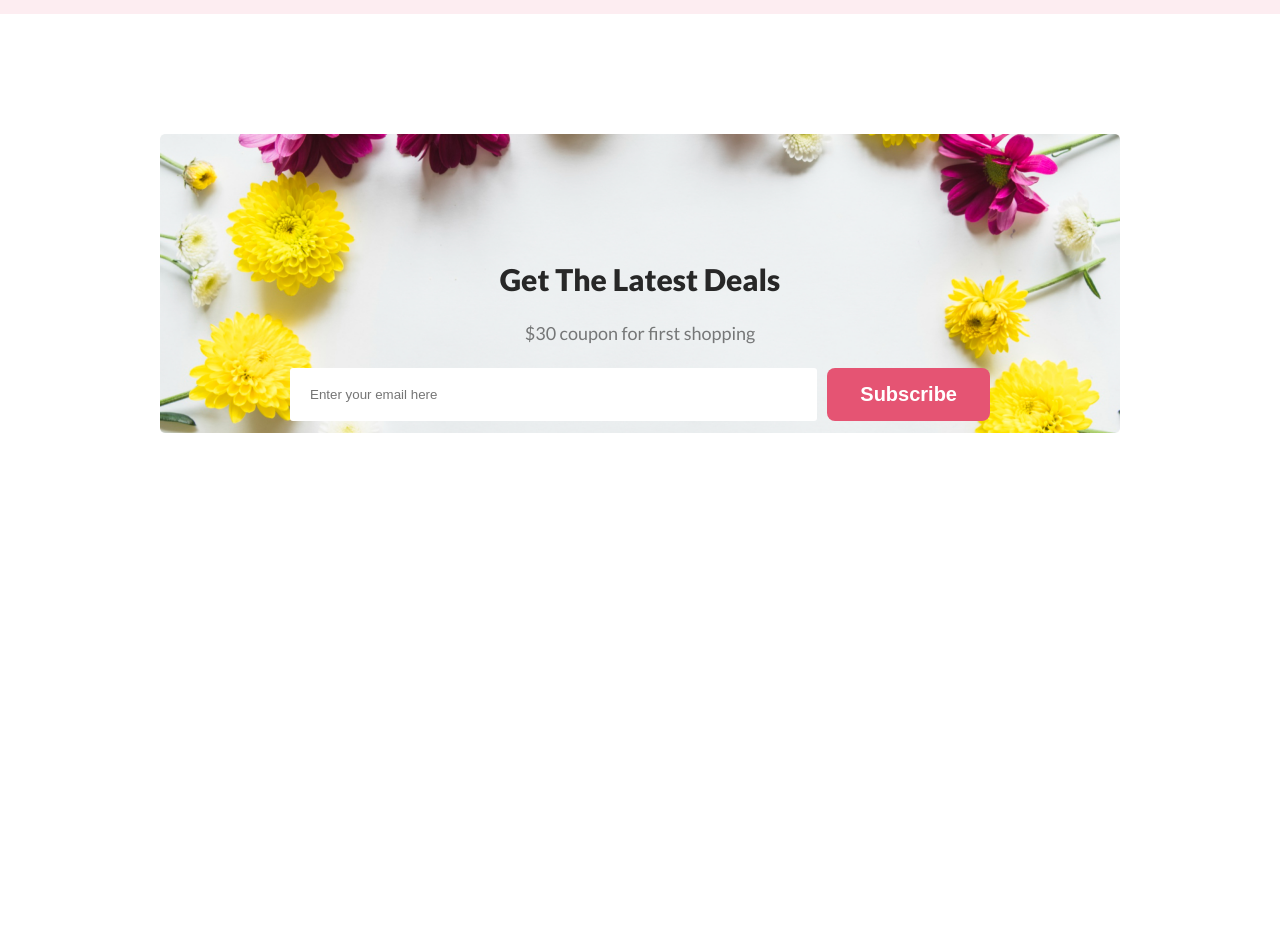
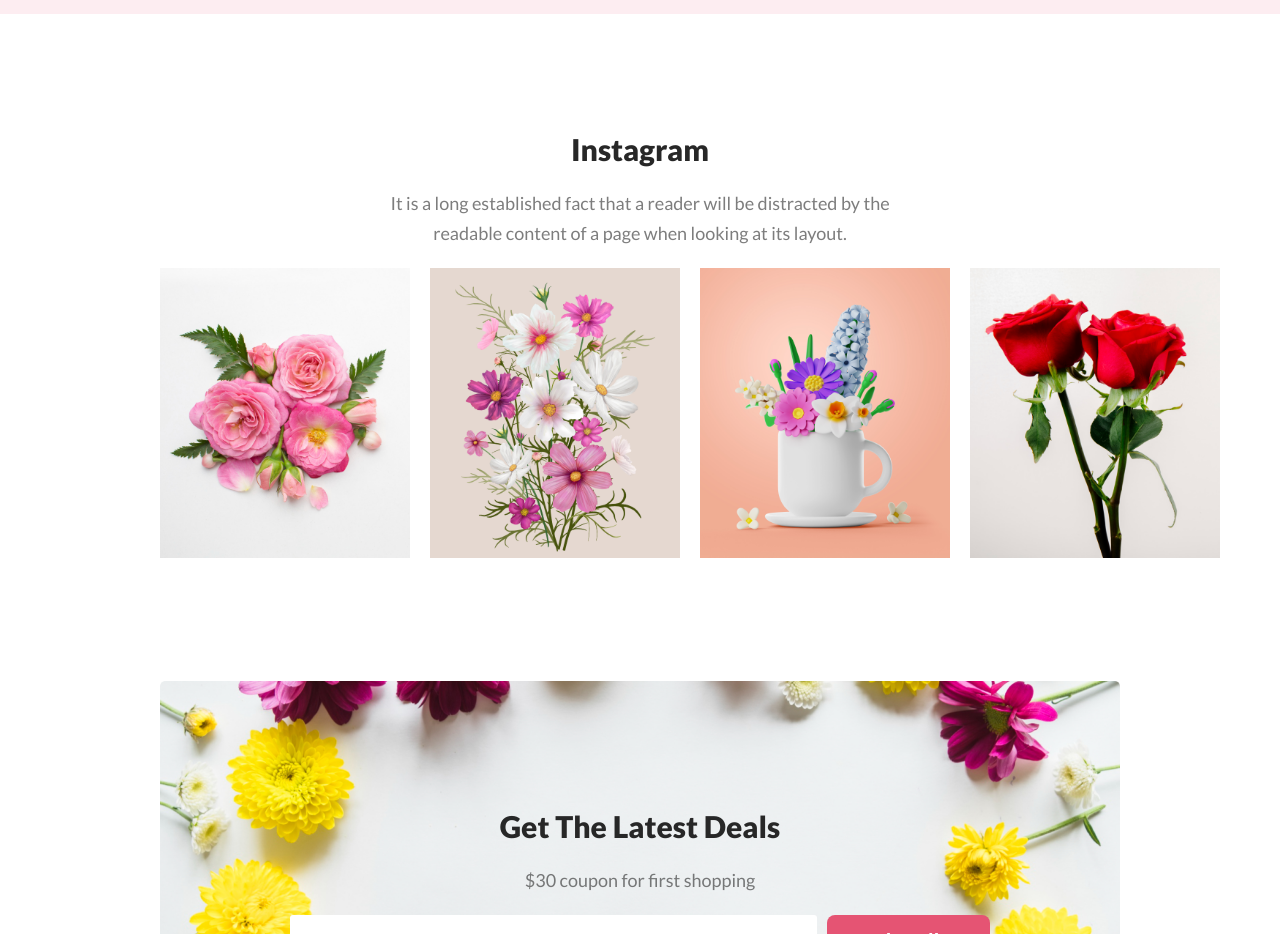
Before and after one commit to SHShadhin/flower-shop, a plain HTML site: page index.html in a window 1280 px wide. Shown: the part 2700-3634 px from the top of the page. Before the commit the page ends 3351 px from the top, so only its background shows below. Drawn offline with Linux system fonts and the light colour scheme.

Commit message:
insta part added

```diff
--- a/Styles/style.css
+++ b/Styles/style.css
@@ -178,19 +178,21 @@ header,
 
 /* insta section */
 
-/* .instagram {
+.instagram {
   margin: 120px 0;
 }
-.container .insta-images {
+.insta-images {
   display: flex;
   gap:20px;
   margin: 0 auto;
 }
 
-.insta-images.img {
+.insta-images div {
+  min-width: 250px;
+}
+.insta-images img {
   width: 100%;
-  max-width: 100px;
-} */
+}
 
 
 /* newsletter styles */
--- a/index.html
+++ b/index.html
@@ -87,28 +87,28 @@
         </div>
       </section>
 
-      <!-- <section class="instagram">
+      <section class="instagram">
         <div class="container">
           <div class="section-heading">
             <h1>Instagram</h1>
             <p>It is a long established fact that a reader will be distracted by the readable content of a page when looking at its layout.</p>
           </div>
           <div class="insta-images">
-            <div class="img">
+            <div>
               <img src="pictures/Flower 01.png" alt="">
             </div>
-            <div class="img">
+            <div>
               <img src="pictures/Rectangle 4.png" alt="">
             </div>
-            <div class="img">
+            <div>
               <img src="pictures/Rectangle 5.png" alt="">
             </div>
-            <div class="img">
+            <div>
               <img src="pictures/Rectangle 6.png" alt="">
             </div>
           </div>
         </div>
-      </section> -->
+      </section>
 
       <section id="newsletter">
         <div class="container letter">
```
